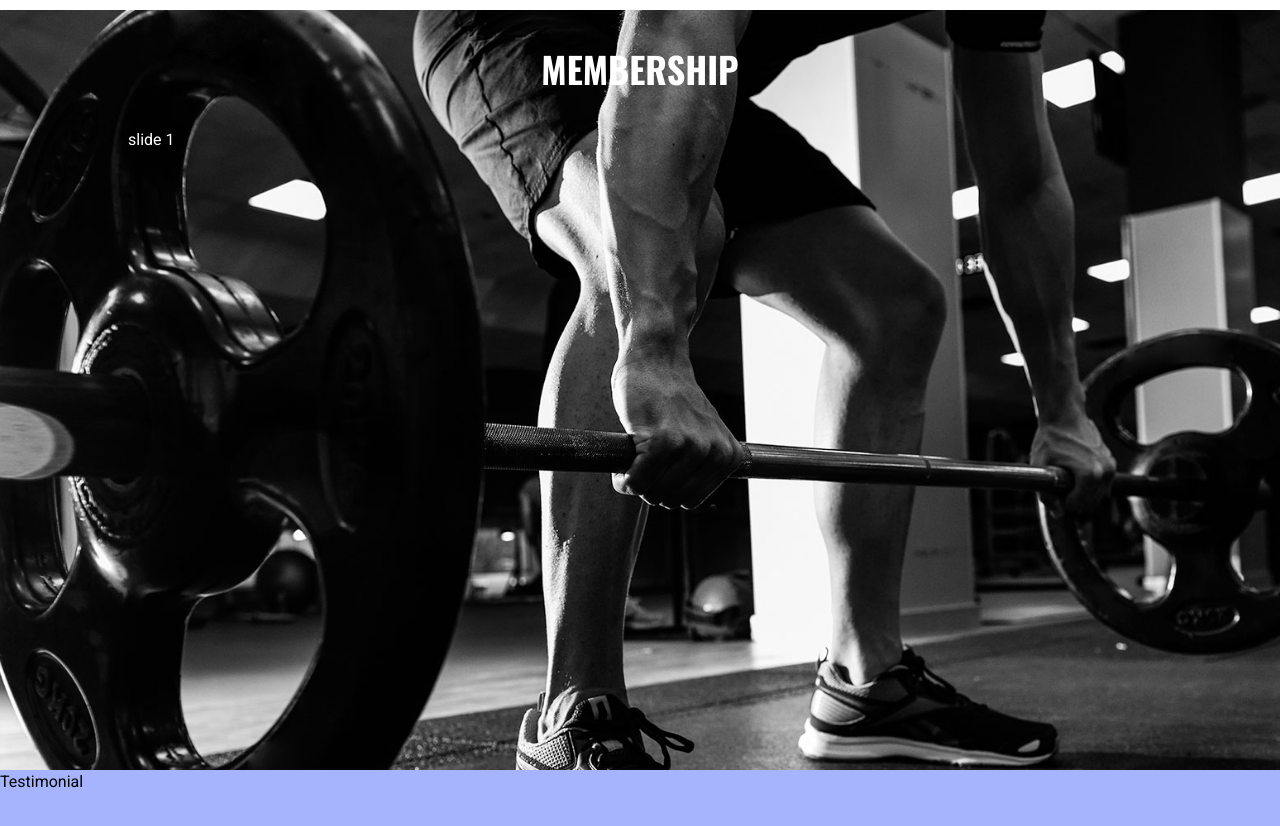
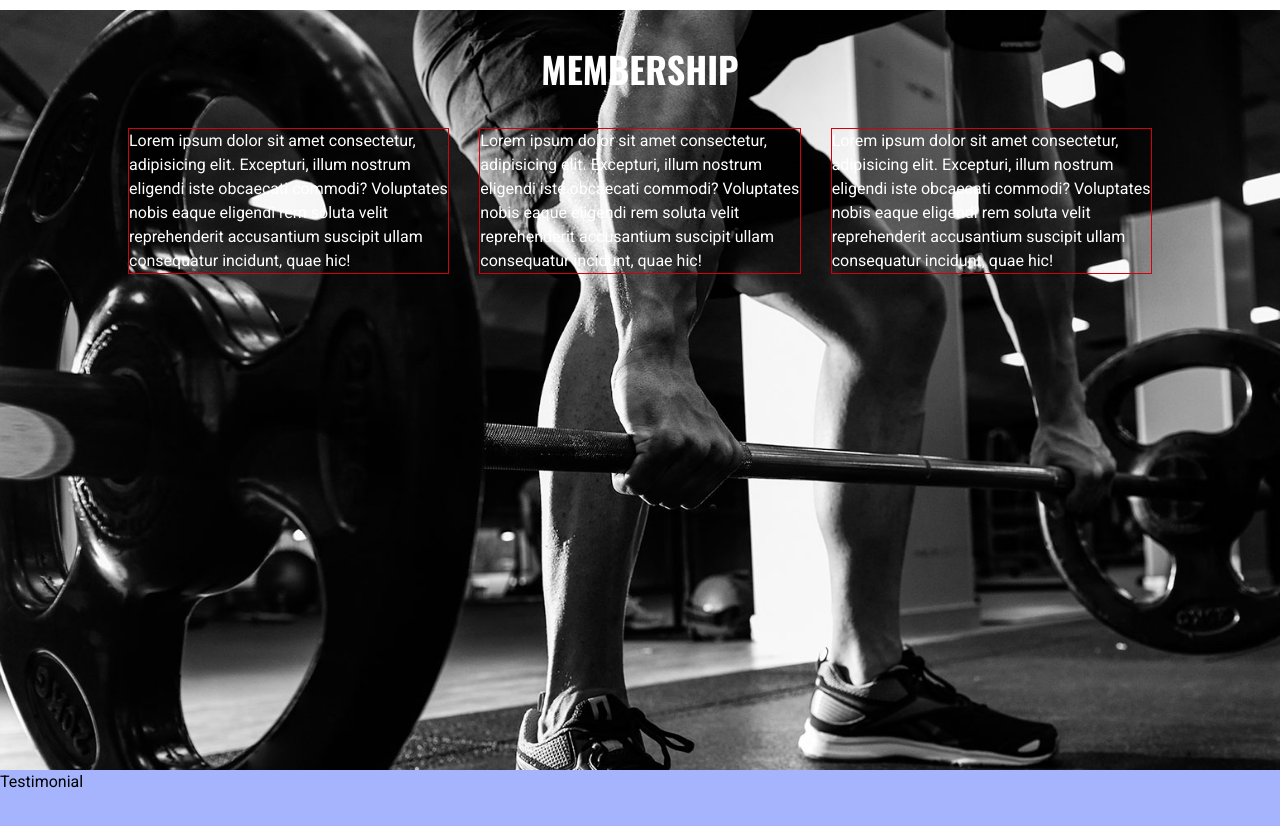
Before and after one commit to Quincy-Fer/fit-physique, a Next.js app: page / in a window 1280 px wide. Shown: the part 4300-5126 px from the top of the page. Built offline with nearby package versions, Linux system fonts and the light colour scheme.

Commit message:
Add swiper created 3 dummy divs with some styling

```diff
--- a/components/MembershipSlider.tsx
+++ b/components/MembershipSlider.tsx
@@ -125,9 +125,35 @@ const membershipData = [
 
 const MembershipSlider = () => {
   return (
-    <Swiper>
-      <SwiperSlide>slide 1</SwiperSlide>
-      <SwiperSlide>slide 2</SwiperSlide>
+    <Swiper
+      slidesPerView={1}
+      modules={[Pagination]}
+      pagination={{ clickable: true }}
+      breakpoints={{
+        768: {
+          slidesPerView: 2,
+          spaceBetween: 30,
+        },
+        1024: {
+          slidesPerView: 3,
+          spaceBetween: 30,
+        },
+      }}
+      className="min-h-[680px]"
+    >
+      {membershipData.map((item, index) => {
+        return (
+          <SwiperSlide key={index}>
+            <div className="border border-accent hover:bg-primary-300/80 transition-all duration-300 w-full
+            max-w-sm xl:max-w-none mx-auto">
+              Lorem ipsum dolor sit amet consectetur, adipisicing elit.
+              Excepturi, illum nostrum eligendi iste obcaecati commodi?
+              Voluptates nobis eaque eligendi rem soluta velit reprehenderit
+              accusantium suscipit ullam consequatur incidunt, quae hic!
+            </div>
+          </SwiperSlide>
+        );
+      })}
     </Swiper>
   );
 };
```
